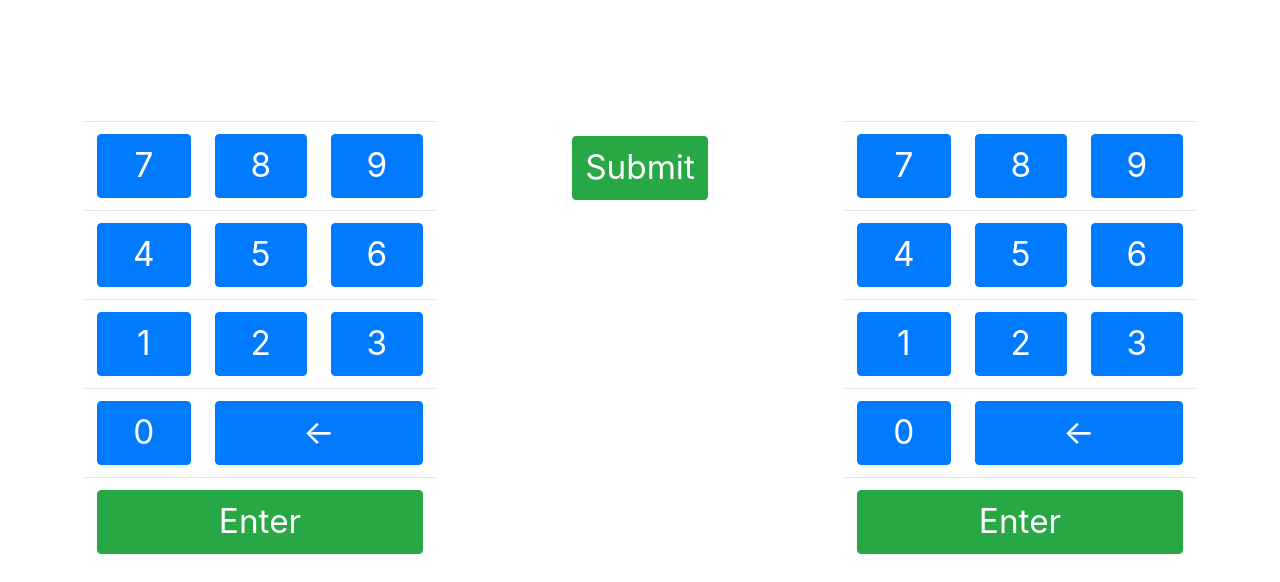
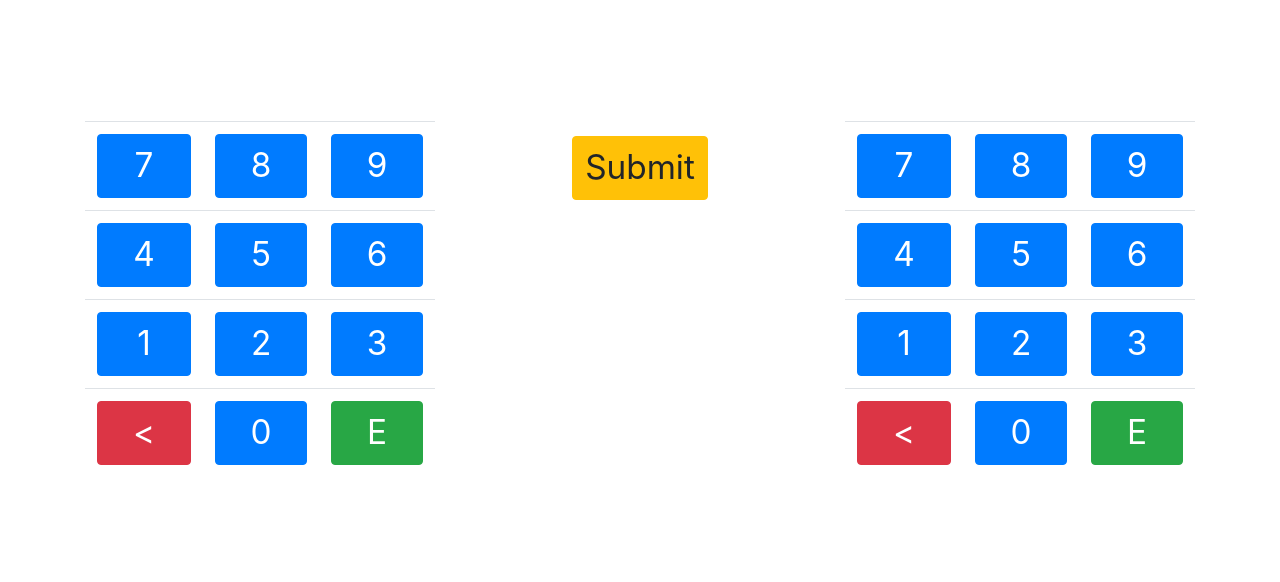
Before and after one commit to matthew-cheney/fear-no-factor-2.0, a Flask app: page / in a window 1280 px wide. Shown: the part 239-821 px from the top of the page. After the commit the page ends 704 px from the top, so only its background shows below. Run offline with Flask 2, Linux system fonts and the light colour scheme; the visitor is signed in with stand-in values (Sample User, id 1); data comes from the database, SQL or seed files in the repository; parts of the project's set-up code (start-up, migrations or seed data) failed here and were passed over; some libraries are stand-ins or nearby versions.

Commit message:
Update javascript version

```diff
--- a/FearNoFactor/templates/factoringGround.html
+++ b/FearNoFactor/templates/factoringGround.html
@@ -21,7 +21,7 @@
     <div class="row">
       <div class="col-6 text-center no_horiz_padding">
         <h1 class="m_h1 numberToFactor" onclick="manualGetProduct()"></h1>
-        <div><button class="btn btn-success" onclick="submitAllPress()">Submit</button></div>
+        <div><button class="btn btn-warning" onclick="submitAllPress()">Submit</button></div>
       </div>
       <div class="col-6 text-center no_horiz_padding">
         <div class="guessedPairs s_guessedPairs"></div>
@@ -145,11 +145,9 @@
             <td><button class="btn btn-primary numpadbutton" onclick="numPress(1, 3)">3</button></td>
           </tr>
           <tr>
-            <td><button class="btn btn-primary numpadbutton" onclick="numPress(1, 0)">0</button></td>
-            <td colspan='2'><button class="btn btn-primary numpadbutton" onclick="numPress(1, -1)"><-</button></td>
-          </tr>
-          <tr>
-            <td colspan='3'><button class="btn btn-success numpadbutton submitButton" onclick="submitButtonPress()">Enter</button></td>
+            <td class="hideTdS"><button class="btn btn-danger numpadbutton" onclick="numPress(1, -1)"><</button></td>
+            <td class="hideTdS"><button class="btn btn-primary numpadbutton" onclick="numPress(1, 0)">0</button></td>
+            <td class="submitTdS"><button class="btn btn-success numpadbutton submitButtonS" onclick="submitButtonPress()">E</button></td>
           </tr>
         </table>
       </div>
@@ -158,7 +156,7 @@
 <!--        <div><h2><span class="possiblePairs">1</span> factor pair(s) remaining</h2></div>-->
 <!--        <hr>-->
         <!-- <div id="grader"></div> -->
-        <div><h1><button class="btn btn-success submit_button" onclick="submitAllPress()">Submit</button></h1></div>
+        <div><h1><button class="btn btn-warning submit_button" onclick="submitAllPress()">Submit</button></h1></div>
         <div class="guessedPairs"></div>
       </div>
 
@@ -180,11 +178,9 @@
             <td><button class="btn btn-primary numpadbutton" onclick="numPress(2, 3)">3</button></td>
           </tr>
           <tr>
-            <td><button class="btn btn-primary numpadbutton" onclick="numPress(2, 0)">0</button></td>
-            <td colspan='2'><button class="btn btn-primary numpadbutton" onclick="numPress(2, -1)"><-</button></td>
-          </tr>
-          <tr>
-            <td colspan='3'><button class="btn btn-success numpadbutton submitButton" onclick="submitButtonPress()">Enter</button></td>
+            <td class="hideTdS"><button class="btn btn-danger numpadbutton" onclick="numPress(2, -1)"><</button></td>
+            <td class="hideTdS"><button class="btn btn-primary numpadbutton" onclick="numPress(1, 0)">0</button></td>
+            <td class="submitTdS"><button class="btn btn-success numpadbutton submitButtonS" onclick="submitButtonPress()">E</button></td>
           </tr>
         </table>
       </div>
--- a/FearNoFactor/templates/layout.html
+++ b/FearNoFactor/templates/layout.html
@@ -17,7 +17,7 @@
 <script src="https://stackpath.bootstrapcdn.com/bootstrap/4.3.1/js/bootstrap.min.js" integrity="sha384-JjSmVgyd0p3pXB1rRibZUAYoIIy6OrQ6VrjIEaFf/nJGzIxFDsf4x0xIM+B07jRM" crossorigin="anonymous"></script>
   <link type="text/css" href="{{ url_for('static', filename='main.css')}}" rel="stylesheet">
   <script src="https://cdnjs.cloudflare.com/ajax/libs/popper.js/1.14.7/umd/popper.min.js" integrity="sha384-UO2eT0CpHqdSJQ6hJty5KVphtPhzWj9WO1clHTMGa3JDZwrnQq4sF86dIHNDz0W1" crossorigin="anonymous"></script>
-  <script type="text/javascript" src="{{ url_for('static', filename='brains.js')}}"></script>
+  <script type="text/javascript" src="{{ url_for('static', filename='brains.js')}}?101"></script>
 
 </head>
 
```
